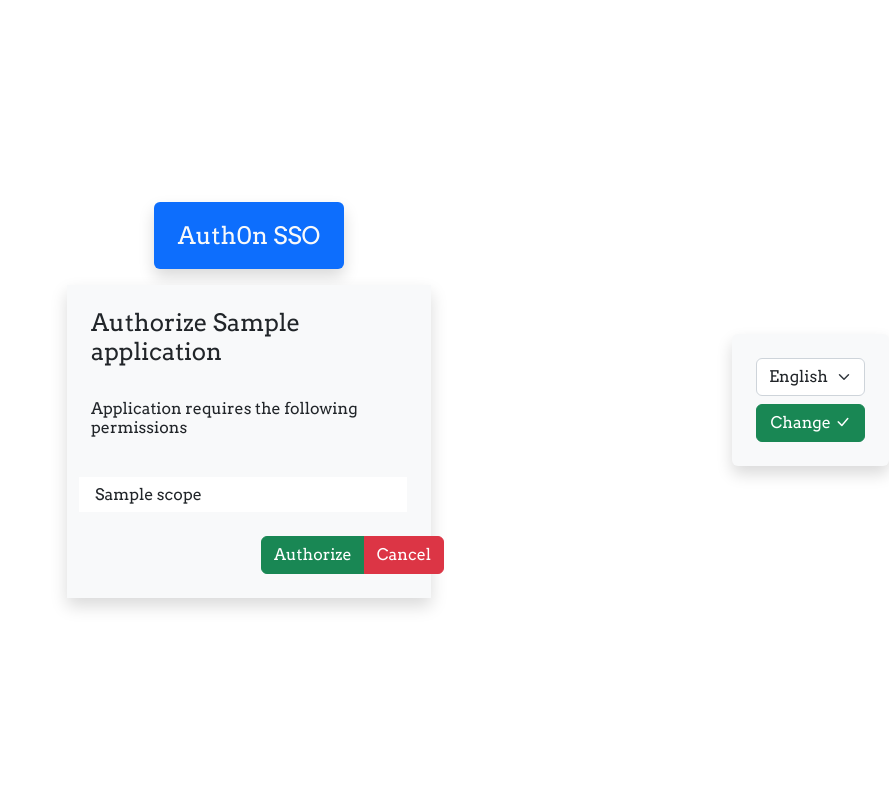
After one commit to bourbour619/auth0n, a Django app: template core/templates/core/authorize.html in a window 1280 px wide. The commit adds this page. Shown: the whole page, without its empty margins (391-1280 px from the left). Run offline with Django 5.2, Linux system fonts and the light colour scheme; the template is opened without the code that fills it: most values are stand-ins (such as "Sample title", 1, 10 or a date in 2020); some libraries are stand-ins or nearby versions.

Commit message:
auhtorize view added and some change in applications

```diff
--- a/auth0n/settings.py
+++ b/auth0n/settings.py
@@ -152,8 +152,8 @@ DEFAULT_AUTO_FIELD = 'django.db.models.BigAutoField'
 AUTH_USER_MODEL = 'account.User'
 
 AUTHENTICATION_BACKENDS = (
+    "oauth2_provider.backends.OAuth2Backend",
     "django.contrib.auth.backends.ModelBackend",
-    'oauth2_provider.backends.OAuth2Backend',
 )
 
 LOGIN_URL = '/account/login'
--- a/auth0n/urls.py
+++ b/auth0n/urls.py
@@ -18,14 +18,14 @@ from django.contrib import admin
 from django.urls import path, include
 from django.conf.urls.i18n import i18n_patterns
 from account.views import ProfileAccountRedirectView
-
+from core.views import AuthorizationView
 
 urlpatterns = i18n_patterns(
     path('admin/', admin.site.urls),
-    path('o/', include('oauth2_provider.urls', namespace='oauth2_provider')),
     path('', ProfileAccountRedirectView.as_view(), name='index'),
     path('account/', include('account.urls', namespace='account')),
     path('dashboard/', include('dashboard.urls', namespace='dashbaord')),
+    path('authorize/', AuthorizationView.as_view(), name='authorize'),
     prefix_default_language=False
 )
 
--- /dev/null
+++ b/core/templates/core/authorize.html
@@ -0,0 +1,50 @@
+{% extends 'base.html' %}
+
+{% load i18n %}
+
+{% block content %}
+<div class="container">
+    <div class="row vh-100 justify-content-center align-items-center">
+        <div class="col-6 row justify-content-center">
+            <div class="col-12 row justify-content-center">
+                <p class="col-auto shadow fs-4 p-4 text-light bg-primary rounded ">
+                    {% translate "Auth0n SSO" %}
+                </p>
+            </div>
+            <div class="col-8 shadow bg-light p-4">
+                {% if not error %}
+                    <form method="POST" class="row row-cols-1 align-items-center g-4">
+                        <p class="h4">{% translate "Authorize" %} {{ application.name }}</p>
+                        {% csrf_token %}
+
+                        {% for field in form %}
+                            {% if field.is_hidden %}
+                                {{ field }}
+                            {% endif %}
+                        {% endfor %}
+
+                        <p>{% translate "Application requires the following permissions" %}</p>
+                        <ul class="list-group list-group-flush">
+                            {% for scope in scopes_descriptions %}
+                                <li class="list-group-item">{{ scope }}</li>
+                            {% endfor %}
+                        </ul>
+
+                        <div class="col-6 ms-auto btn-group">
+                            <input type="submit" class="btn btn-success"
+                                name="allow" value="{% translate "Authorize" %}">
+                            <input type="submit" class="btn btn-danger"
+                                value="{% translate "Cancel" %}">
+                            </input>
+                        </div>
+                    </form>
+                    {% else %}
+                        <p class="h4">Error: {{ error.error }}</p class="h4">
+                        <p>{{ error.description }}</p>
+                    {% endif %}
+            </div>
+        </div>
+    </div>
+
+</div>
+{% endblock content %}
--- a/dashboard/templates/dashboard/applications/create.html
+++ b/dashboard/templates/dashboard/applications/create.html
@@ -4,7 +4,10 @@
 
 {% block dashboard_view %}
     <div class="col flex-grow-1 align-self-center m-0 p-0">
-        <h4 class="text-bg-primary p-4 rounded-bottom shadow">{% translate "New Application" %}</h4>
+        <div class="text-bg-primary p-4 rounded-bottom shadow d-flex justify-content-between">
+            <h4>{% translate "New Application" %}</h4>
+            <a href="{% url "dashboard:applications" %}" class="text-bg-warning rounded text-decoration-none p-2">{% translate "Go Back" %}</a>
+        </div>
         <form method="POST" class='row row-cols-1 align-items-center p-4 h-100 mx-auto w-50' novalidate>
             {% csrf_token %}
             {{ form }}
```
Also changed, not shown: core/views.py (+13 -0 lines), dashboard/views/application.py (+8 -2 lines), requirements.txt (+13 -0 lines), locale/fa/LC_MESSAGES/django.po, 1 other file.
